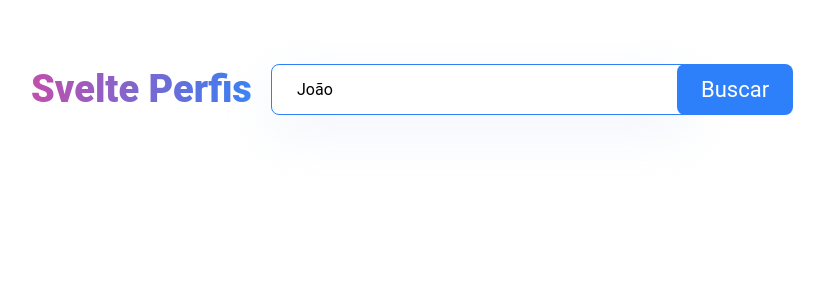
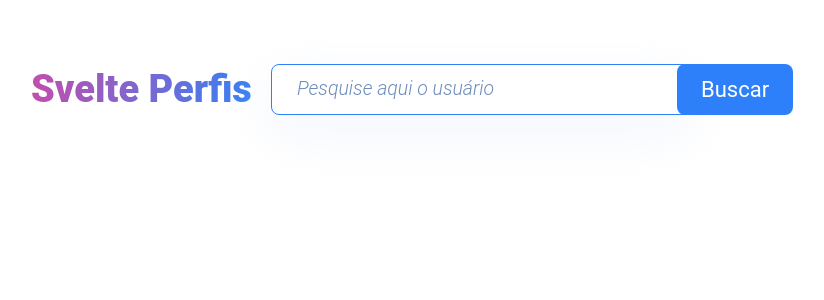
Before and after one commit to joao-robertoo/svelte-diretivas.e.componentes.com.typescript, a Svelte app in the folder svelte-perfis/: page / in a window 1280 px wide. Shown: the top 300 px of the page, without its empty margins (209-1033 px from the left). Built offline with nearby package versions, Linux system fonts and the light colour scheme.

Commit message:
Consultando API

```diff
--- a/svelte-perfis/src/App.svelte
+++ b/svelte-perfis/src/App.svelte
@@ -6,17 +6,22 @@
 
 	let usuario: IUsuario | null = null;
 
-	let valorInput = "João";
+	let valorInput = "";
 
-	function aoSubmeter() {
-		usuario = {
-			avatar_url: "https://github.com/joao-robertoo.png",
-			login: "joao-robertoo",
-			nome: "João Roberto",
-			perfil_url: "https://github.com/joao-robertoo",
-			repositorios_publicos: 45,
-			seguidores: 4,
-		};
+	async function aoSubmeter() {
+		const respostausuario = await fetch('https://api.github.com/users/${valorInput}');
+		const dadosUsuario = await respostaUsuario.json();
+
+		console.log(dadosUsuario);
+
+		// usuario = {
+		// 	avatar_url: "https://github.com/joao-robertoo.png",
+		// 	login: "joao-robertoo",
+		// 	nome: "João Roberto",
+		// 	perfil_url: "https://github.com/joao-robertoo",
+		// 	repositorios_publicos: 45,
+		// 	seguidores: 4,
+		// };
 	}
 </script>
 
@@ -26,7 +31,7 @@
 
 		<div class="busca-usuario">
 			<form on:submit|preventDefault={aoSubmeter}>
-				<input type="text" class="input" bind:value={valorInput} />
+				<input type="text" class="input" bind:value={valorInput} placeholder="Pesquise aqui o usuário"/>
 
 				<div class="botao-container">
 					<button type="submit" class="botao">Buscar</button>
```
